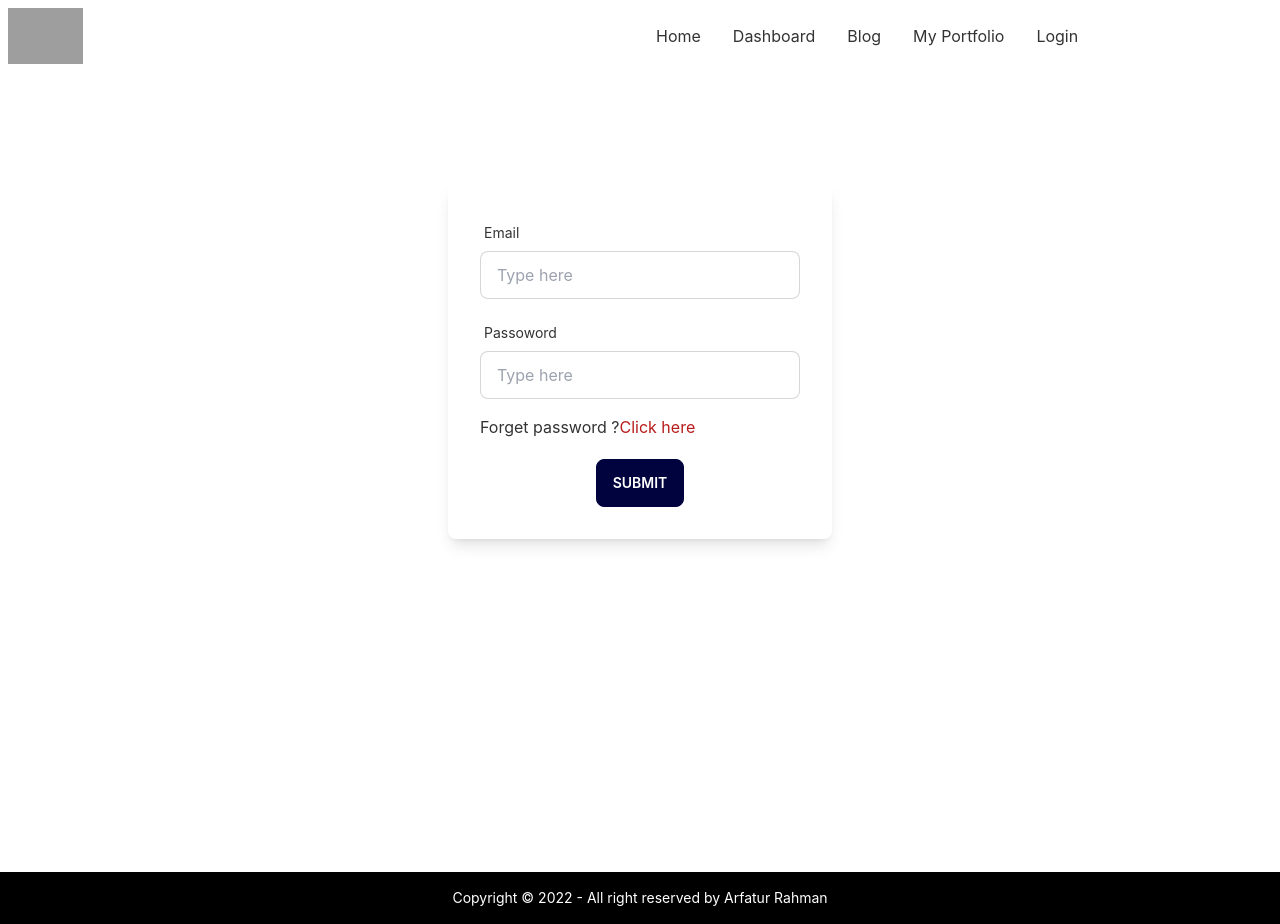
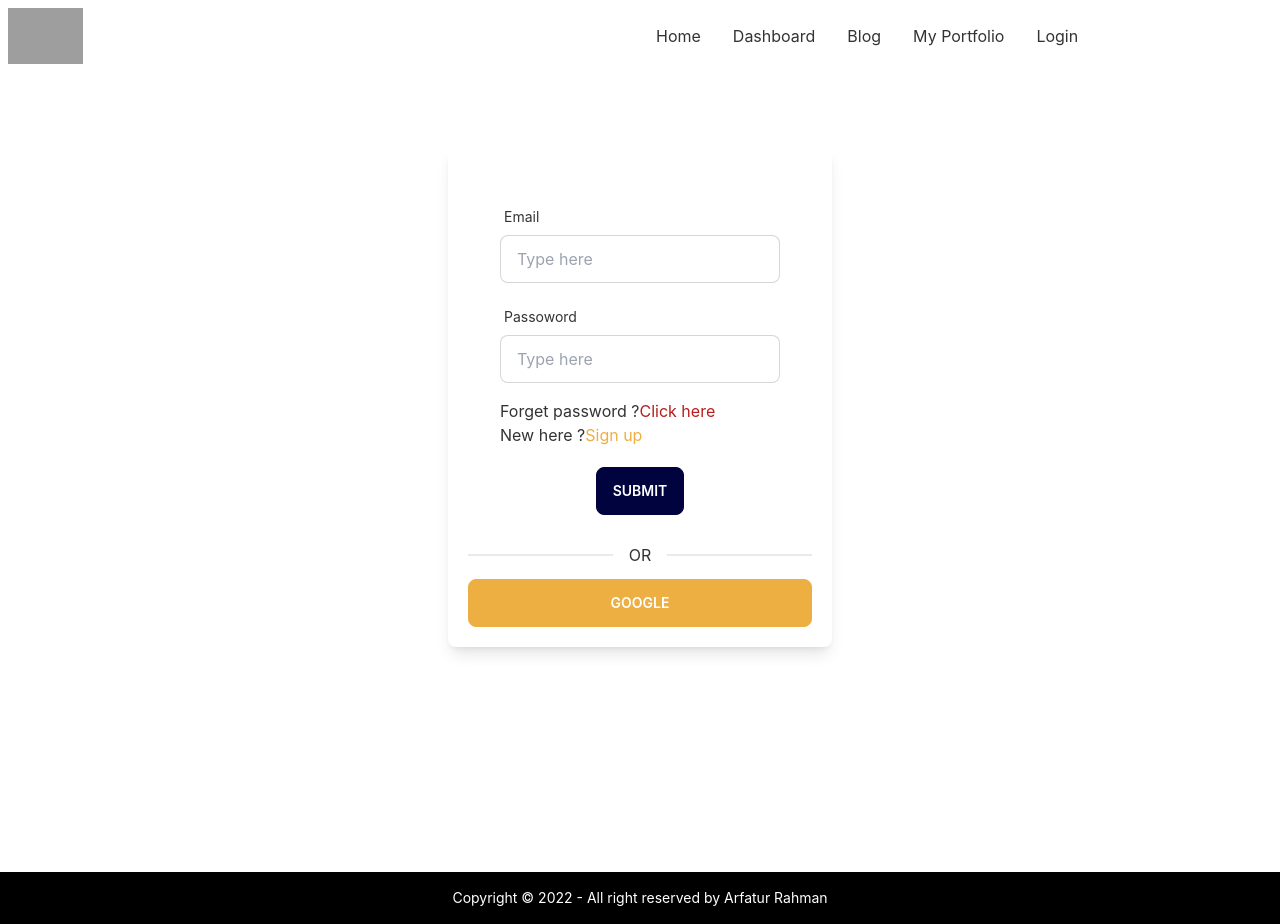
Before and after one commit to arfat-xyz/manufacturer-website-client, a React (Create React App) app: page /login in a window 1280 px wide. Built offline with nearby package versions, Linux system fonts and the light colour scheme; no server answers; grey boxes are pictures that could not be loaded.

Commit message:
Social Login Added

```diff
--- a/src/Home/HomeReviewsCard.js
+++ b/src/Home/HomeReviewsCard.js
@@ -1,7 +1,6 @@
 import React from "react";
 
 const HomeReviewsCard = ({ review }) => {
-  console.log(review);
   const { _id, name, product, comment, star } = review;
   const stars = [];
   for (var i = 0; i < star; i++) {
@@ -13,7 +12,6 @@ const HomeReviewsCard = ({ review }) => {
       />
     );
   }
-  console.log(stars);
   return (
     <div class="card bg-base-100 shadow-xl">
       <div class="card-body">
--- a/src/Home/HomeToolsCard.js
+++ b/src/Home/HomeToolsCard.js
@@ -12,7 +12,7 @@ const HomeToolsCard = ({ tool }) => {
         <p>{desc}</p>
         <p>Available : {available}</p>
         <div class="card-actions justify-center">
-          <button class="btn btn-primary">Buy Now</button>
+          <button class="btn btn-primary text-white">Buy Now</button>
         </div>
       </div>
     </div>
--- a/src/Login/Login.js
+++ b/src/Login/Login.js
@@ -2,12 +2,15 @@ import { async } from "@firebase/util";
 import React from "react";
 import { useSignInWithEmailAndPassword } from "react-firebase-hooks/auth";
 import { useForm } from "react-hook-form";
+import { Link, useNavigate } from "react-router-dom";
 import auth from "../firebase.init";
 import Loading from "../Shared/Loading";
 import ForgetPassword from "./ForgetPassword";
+import SocialLogin from "./SocialLogin";
 
 const Login = () => {
-  const [signInWithEmailAndPassword, loading, error] =
+  const navigate = useNavigate();
+  const [signInWithEmailAndPassword, user, loading, error] =
     useSignInWithEmailAndPassword(auth);
   const {
     register,
@@ -23,9 +26,11 @@ const Login = () => {
   if (loading) {
     return <Loading />;
   }
+  user && navigate("/");
+
   return (
     <div className="grid justify-center items-center h-screen w-screen">
-      <div className="shadow-lg w-96 rounded-lg">
+      <div className="shadow-lg w-96 rounded-lg p-5">
         <form onSubmit={handleSubmit(onSubmit)} className=" m-8">
           <div class="form-control ">
             <label class="label">
@@ -93,6 +98,12 @@ const Login = () => {
             </label>
           </div>
           <div>
+            New here ?
+            <Link className="text-primary" to={"/signup"}>
+              Sign up
+            </Link>
+          </div>
+          <div>
             {error && (
               <span className="text-red-500">
                 Something is wrong please check your email and password
@@ -109,6 +120,7 @@ const Login = () => {
             </div>
           </div>
         </form>
+        <SocialLogin />
       </div>
       <ForgetPassword />
     </div>
--- /dev/null
+++ b/src/Login/SocialLogin.js
@@ -0,0 +1,29 @@
+import React from "react";
+import { useSignInWithGoogle } from "react-firebase-hooks/auth";
+import { useNavigate } from "react-router-dom";
+import { toast } from "react-toastify";
+import auth from "../firebase.init";
+import Loading from "../Shared/Loading";
+
+const SocialLogin = () => {
+  const navigate = useNavigate();
+  const [signInWithGoogle, user, error, loading] = useSignInWithGoogle(auth);
+  user && navigate("/");
+  return (
+    <div>
+      {error && <span className="text-red-500">{error}</span>}
+      {loading && <span>"Loading Please wait"</span>}
+      <div class="divider">OR</div>
+      <button
+        onClick={() => {
+          signInWithGoogle();
+        }}
+        className="btn btn-primary w-full text-white"
+      >
+        Google
+      </button>
+    </div>
+  );
+};
+
+export default SocialLogin;
--- a/src/Shared/Header.js
+++ b/src/Shared/Header.js
@@ -1,7 +1,15 @@
 import React from "react";
+import { signOut } from "firebase/auth";
+import { useAuthState } from "react-firebase-hooks/auth";
 import { Link } from "react-router-dom";
+import Loading from "./Loading";
+import auth from "../firebase.init";
 
 const Header = () => {
+  const [user, loading] = useAuthState(auth);
+  if (loading) {
+    return <Loading />;
+  }
   const navBar = (
     <>
       <li>
@@ -16,9 +24,17 @@ const Header = () => {
       <li>
         <Link to="/myportfolio">My Portfolio</Link>
       </li>
-      <li>
-        <Link to="/login">Login</Link>
-      </li>
+      {user ? (
+        <li>
+          <Link to="/" onClick={() => signOut(auth)}>
+            Sign Out
+          </Link>
+        </li>
+      ) : (
+        <li>
+          <Link to="/login">Login</Link>
+        </li>
+      )}
     </>
   );
   return (
--- a/tailwind.config.js
+++ b/tailwind.config.js
@@ -4,9 +4,9 @@ module.exports = {
     themes: [
       {
         mytheme: {
-          primary: "#65c2c1",
+          primary: "#eeaf42",
           secondary: "#00033e",
-          accent: "#3A4256",
+          accent: "#cddc39",
           neutral: "#3d4451",
           "base-100": "#ffffff",
         },
```
